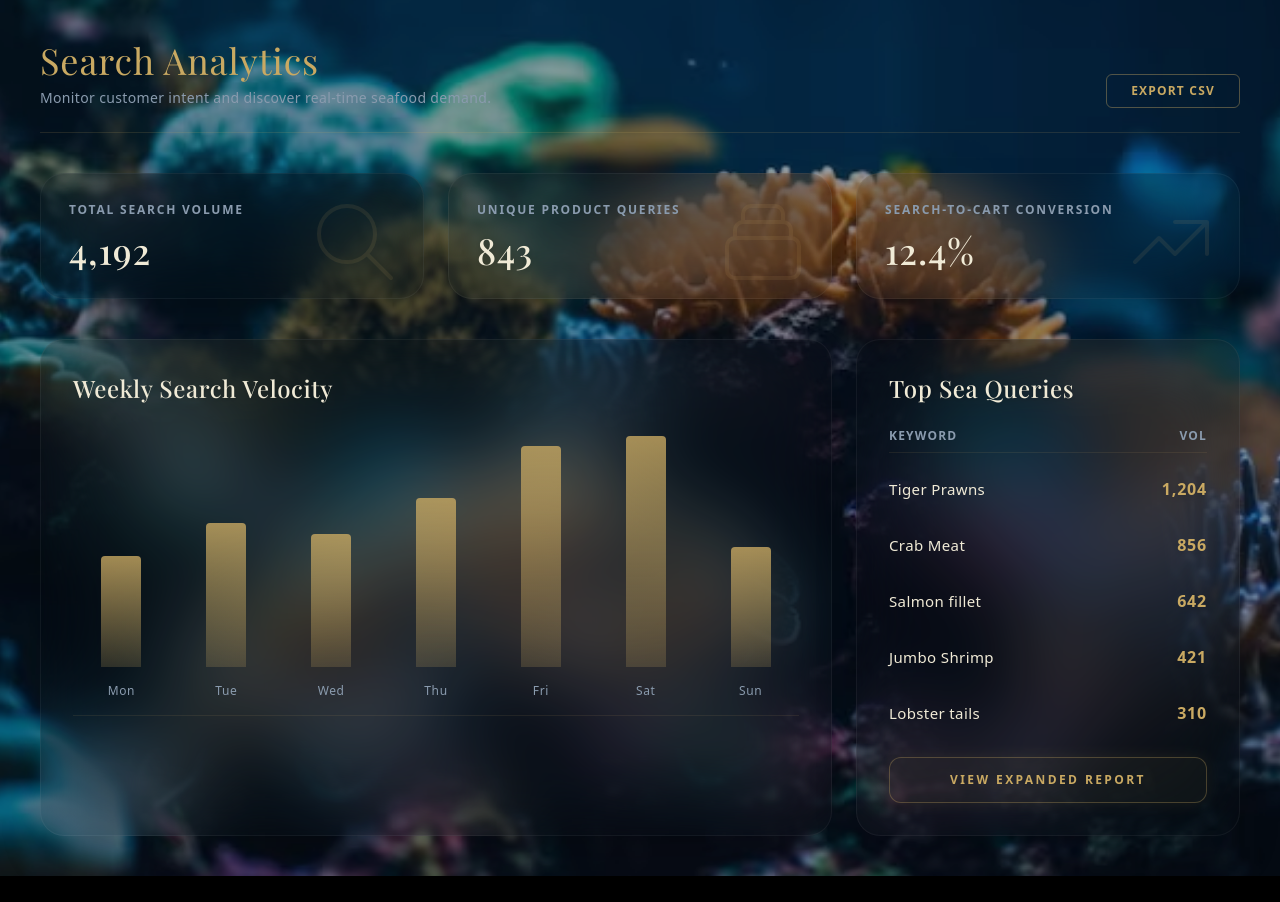
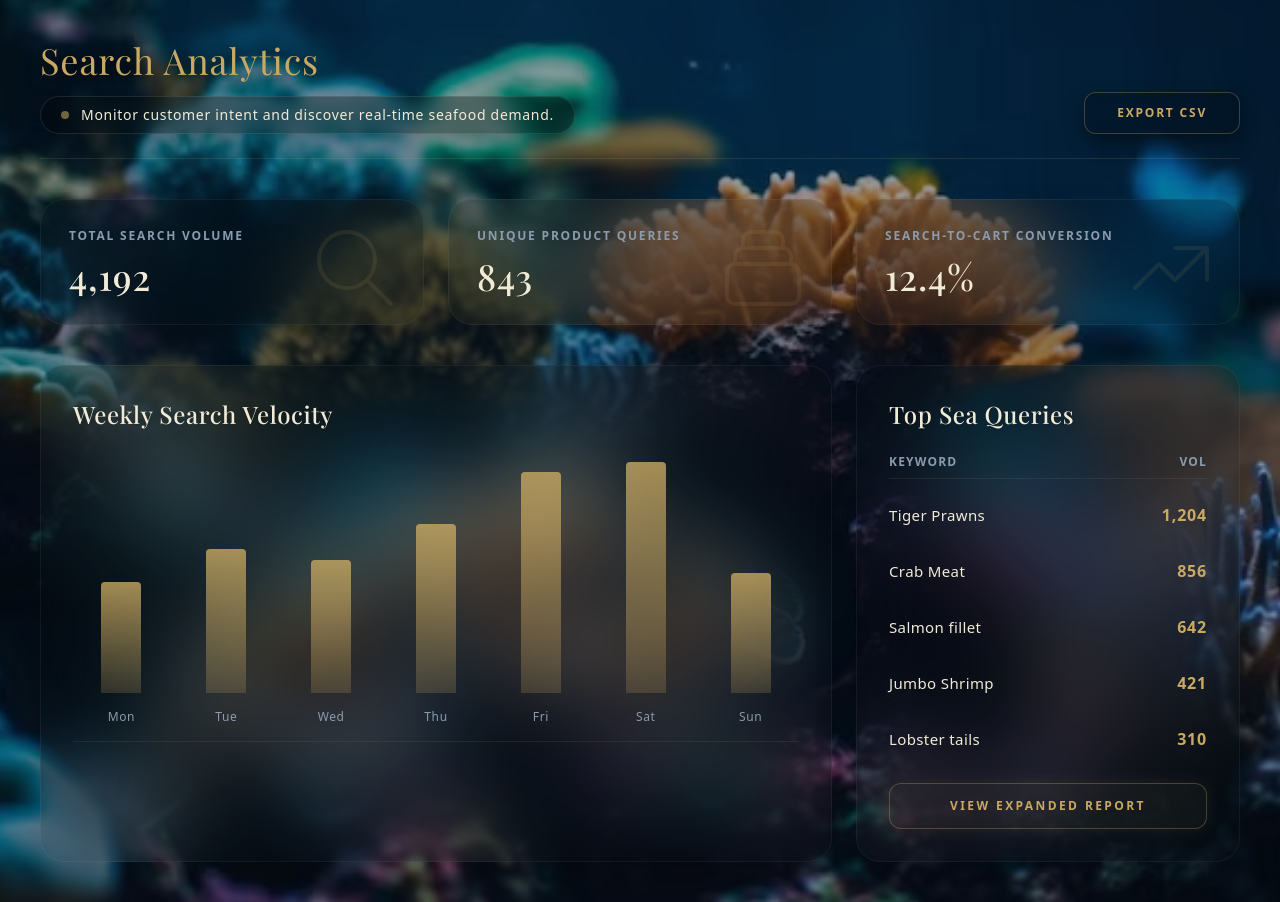
Before and after one commit to AlgorithSage/Wave-Of-bengal, a Next.js app in the folder frontend/: page /admin/analytics in a window 1280 px wide. Before the commit the page ends 876 px from the top, so only its background shows below. Built offline with nearby package versions, Linux system fonts and the light colour scheme; a web font is replaced by a local one.

Commit message:
Improved the text in the Analytics Page

```diff
--- a/frontend/src/app/(admin)/admin/analytics/page.jsx
+++ b/frontend/src/app/(admin)/admin/analytics/page.jsx
@@ -94,10 +94,13 @@ export default function SearchAnalyticsAdmin() {
           className="flex flex-col md:flex-row justify-between items-start md:items-end mb-10 border-b border-[#c9a962]/15 pb-6"
         >
           <div>
-          <h1 className="text-4xl text-[#c9a962] font-heading font-light tracking-wide mb-2">Search Analytics</h1>
-          <p className="text-[#8a9bae] text-sm tracking-wide">Monitor customer intent and discover real-time seafood demand.</p>
+            <h1 className="text-4xl text-[#c9a962] font-heading font-light tracking-wide mb-4 drop-shadow-[0_4px_8px_rgba(0,0,0,0.8)]">Search Analytics</h1>
+            <div className="inline-flex items-center bg-black/30 backdrop-blur-md border border-white/10 rounded-full px-5 py-2 shadow-xl">
+              <span className="w-2 h-2 rounded-full bg-[#c9a962] animate-pulse mr-3"></span>
+              <p className="text-[#f0ead6] text-sm tracking-wider font-medium drop-shadow-md">Monitor customer intent and discover real-time seafood demand.</p>
             </div>
-        <button className="mt-4 md:mt-0 font-body text-xs uppercase tracking-widest font-semibold py-2 px-6 rounded-md border border-[#c9a962]/40 text-[#c9a962] hover:bg-[#c9a962]/10 transition-colors">
+          </div>
+          <button className="mt-6 md:mt-0 font-body text-xs uppercase tracking-[0.15em] font-bold py-3 px-8 rounded-xl border border-[#c9a962]/30 text-[#c9a962] bg-black/20 hover:bg-[#c9a962]/20 backdrop-blur-md transition-all shadow-[0_8px_20px_rgba(0,0,0,0.4)] hover:shadow-[0_8px_25px_rgba(201,169,98,0.2)]">
             Export CSV
           </button>
         </motion.div>
```
Lines whose indentation alone changed are shown as unchanged.
